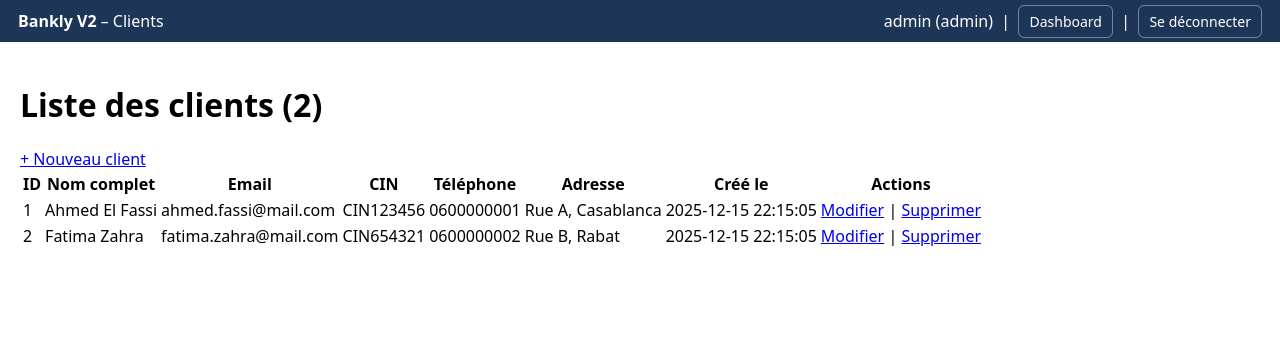
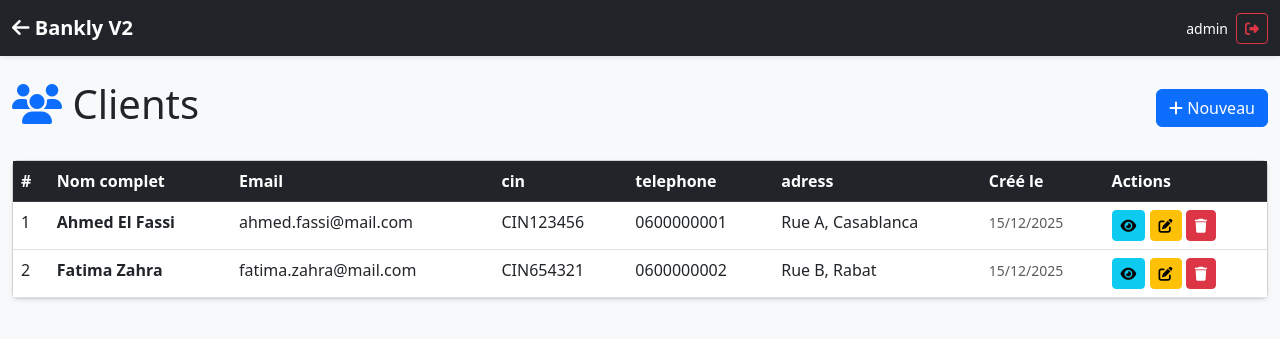
Before and after one commit to yaakoub0tair/Bankly-V2, a PHP site: page /clients/list_clients.php in a window 1280 px wide. Shown: the top 339 px of the page. Run offline with PHP 8.4, Linux system fonts and the light colour scheme; a user stored in the database is signed in; data comes from the database, SQL or seed files in the repository.

Commit message:
feat(clients): responsive table layout Bootstrap 5

```diff
--- a/clients/list_clients.php
+++ b/clients/list_clients.php
@@ -1,74 +1,95 @@
-
 <?php
 require_once __DIR__ . '/../includes/session_check.php';
 require_once __DIR__ . '/../config/db.php';
 
-$sql = "SELECT * FROM clients";
-$result = $pdo->query($sql);
-$clients = $result->fetchAll();
+$clients = $pdo->query("SELECT * FROM clients ORDER BY created_at DESC")->fetchAll();
 ?>
 <!DOCTYPE html>
 <html lang="fr">
 <head>
     <meta charset="UTF-8">
+    <meta name="viewport" content="width=device-width, initial-scale=1.0">
     <title>Clients - Bankly V2</title>
-    <link rel="stylesheet" href="../public/css/dashboard.css">
+    <link href="https://cdn.jsdelivr.net/npm/bootstrap@5.3.0/dist/css/bootstrap.min.css" rel="stylesheet">
+    <link rel="stylesheet" href="https://cdnjs.cloudflare.com/ajax/libs/font-awesome/6.4.0/css/all.min.css">
 </head>
-<body>
-    <div class="topbar">
-        <div class="left">
-            <strong>Bankly V2</strong> – Clients
-        </div>
-        <div class="right">
-            <?php echo htmlspecialchars($username); ?> (<?php echo htmlspecialchars($role); ?>)
-            &nbsp;|&nbsp;
-            <a href="../dashboard.php">Dashboard</a>
-            &nbsp;|&nbsp;
-            <a href="../logout.php">Se déconnecter</a>
+<body class="bg-light">
+
+<nav class="navbar navbar-dark bg-dark sticky-top shadow-sm">
+    <div class="container-fluid">
+        <a class="navbar-brand fw-bold" href="../dashboard.php">
+            <i class="fas fa-arrow-left"></i> Bankly V2
+        </a>
+        <div class="d-flex align-items-center gap-2">
+            <small class="text-white"><?= htmlspecialchars($username) ?></small>
+            <a href="../auth/logout.php" class="btn btn-outline-danger btn-sm"><i class="fas fa-sign-out-alt"></i></a>
         </div>
     </div>
+</nav>
 
-    <main>
-        <div class="header-row">
-            <h1>Liste des clients (<?php echo count($clients); ?>)</h1>
-            <a href="add_client.php" class="link-card">+ Nouveau client</a>
+<div class="container-fluid py-4">
+    <div class="d-flex justify-content-between align-items-center mb-4">
+        <h1><i class="fas fa-users text-primary"></i> Clients</h1>
+        <a href="add_client.php" class="btn btn-primary"><i class="fas fa-plus"></i> Nouveau</a>
+    </div>
+
+    <?php if (isset($_GET['success'])): ?>
+        <div class="alert alert-success alert-dismissible fade show" role="alert">
+            <i class="fas fa-check-circle"></i> Client <?= $_GET['success'] === 'added' ? 'ajouté' : ($_GET['success'] === 'updated' ? 'modifié' : 'supprimé') ?> avec succès !
+            <button type="button" class="btn-close" data-bs-dismiss="alert"></button>
         </div>
+    <?php endif; ?>
 
-        <table class="table-basic">
-            <thead>
-                <tr>
-                    <th>ID</th>
-                    <th>Nom complet</th>
-                    <th>Email</th>
-                    <th>CIN</th>
-                    <th>Téléphone</th>
-                    <th>Adresse</th>
-                    <th>Créé le</th>
-                    <th>Actions</th>
-                </tr>
-            </thead>
-            <tbody>
-                <?php foreach ($clients as $c): ?>
+    <div class="card shadow-sm">
+        <div class="table-responsive">
+            <table class="table table-hover mb-0">
+                <thead class="table-dark">
                     <tr>
-                        <td><?php echo htmlspecialchars($c['id']); ?></td>
-                        <td><?php echo htmlspecialchars($c['full_name']); ?></td>
-                        <td><?php echo htmlspecialchars($c['email']); ?></td>
-                        <td><?php echo htmlspecialchars($c['cin']); ?></td>
-                        <td><?php echo htmlspecialchars($c['telephone']); ?></td>
-                        <td><?php echo htmlspecialchars($c['adress']); ?></td>
-                        <td><?php echo htmlspecialchars($c['created_at']); ?></td>
-                        <td>
-                            <a href="edit_client.php?id=<?php echo $c['id']; ?>">Modifier</a>
-                            |
-                            <a href="delete_client.php?id=<?php echo $c['id']; ?>"
-                               onclick="return confirm('Supprimer ce client ?');">
-                                Supprimer
-                            </a>
-                        </td>
+                        <th>#</th>
+                        <th>Nom complet</th>
+                        <th>Email</th>
+                        <th>cin</th>
+                        <th>telephone</th>
+                        <th>adress</th>
+                        <th>Créé le</th>
+                        <th>Actions</th>
+
+
                     </tr>
-                <?php endforeach; ?>
-            </tbody>
-        </table>
-    </main>
+                </thead>
+                <tbody>
+                    <?php if (count($clients) > 0): ?>
+                        <?php foreach ($clients as $i => $client): ?>
+                            <tr>
+                                <td><?= $i + 1 ?></td>
+                                <td><strong><?= htmlspecialchars($client['full_name']) ?></strong></td>
+                                <td><?= htmlspecialchars($client['email']) ?></td>
+                                <td><?= htmlspecialchars($client['cin']) ?></td>
+                                <td><?= htmlspecialchars($client['telephone']) ?></td>
+                                <td><?= htmlspecialchars($client['adress']) ?></td>
+                                <td><small class="text-muted"><?= date('d/m/Y', strtotime($client['created_at'])) ?></small></td>
+                                <td>
+                                    <a href="view_client.php?id=<?= $client['id'] ?>" class="btn btn-sm btn-info" title="Voir"><i class="fas fa-eye"></i></a>
+                                    <a href="edit_client.php?id=<?= $client['id'] ?>" class="btn btn-sm btn-warning" title="Modifier"><i class="fas fa-edit"></i></a>
+                                    <a href="delete_client.php?id=<?= $client['id'] ?>" class="btn btn-sm btn-danger" onclick="return confirm('Confirmer la suppression ?')" title="Supprimer"><i class="fas fa-trash"></i></a>
+                                </td>
+                            </tr>
+                        <?php endforeach; ?>
+                    <?php else: ?>
+                        <tr>
+                            <td colspan="7" class="text-center text-muted py-4">
+                                <i class="fas fa-inbox fa-3x mb-2 d-block"></i>
+                                Aucun client trouvé
+                            </td>
+                        </tr>
+                    <?php endif; ?>
+                </tbody>
+            </table>
+        </div>
+    </div>
+</div>
+
+<script src="https://cdn.jsdelivr.net/npm/bootstrap@5.3.0/dist/js/bootstrap.bundle.min.js"></script>
+
 </body>
 </html>
```
